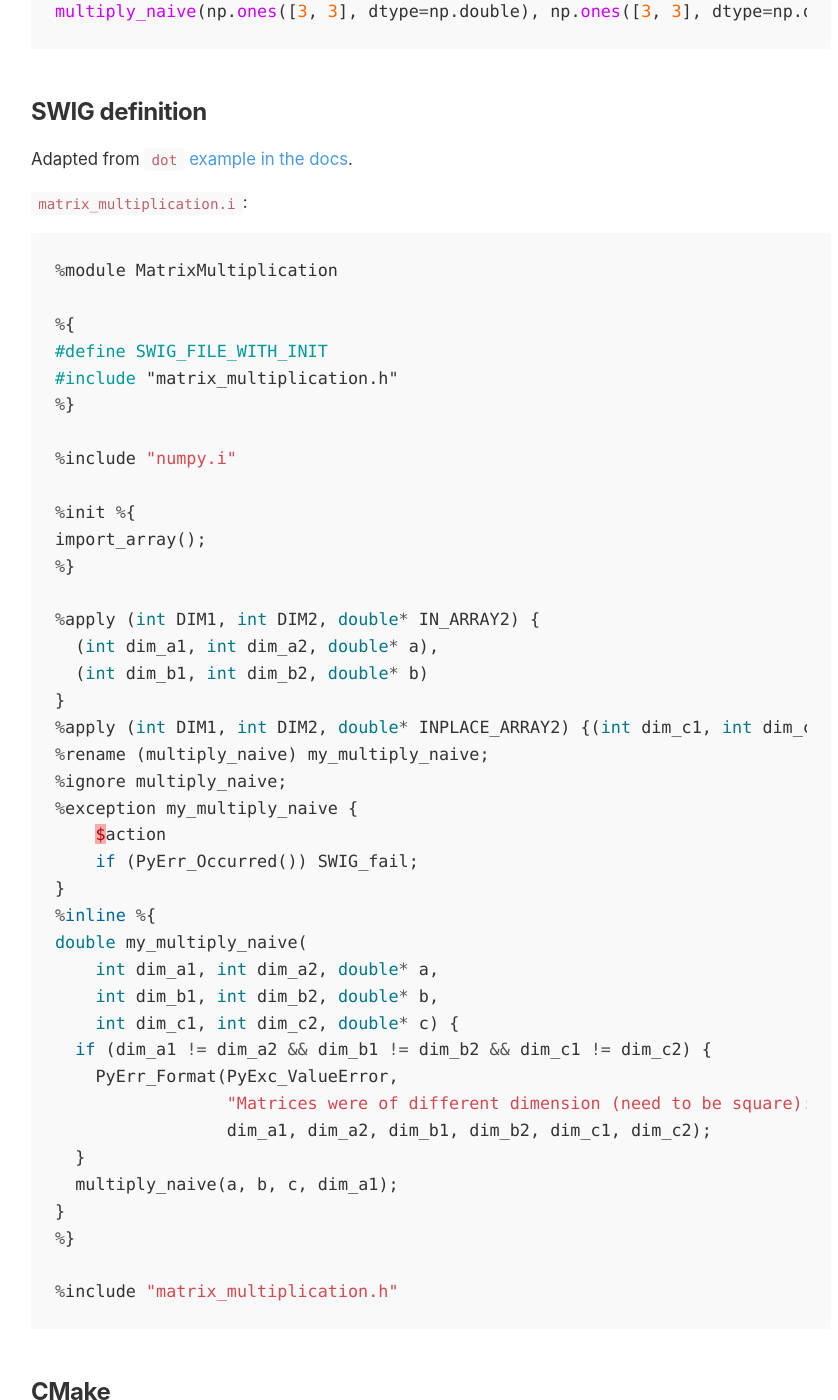
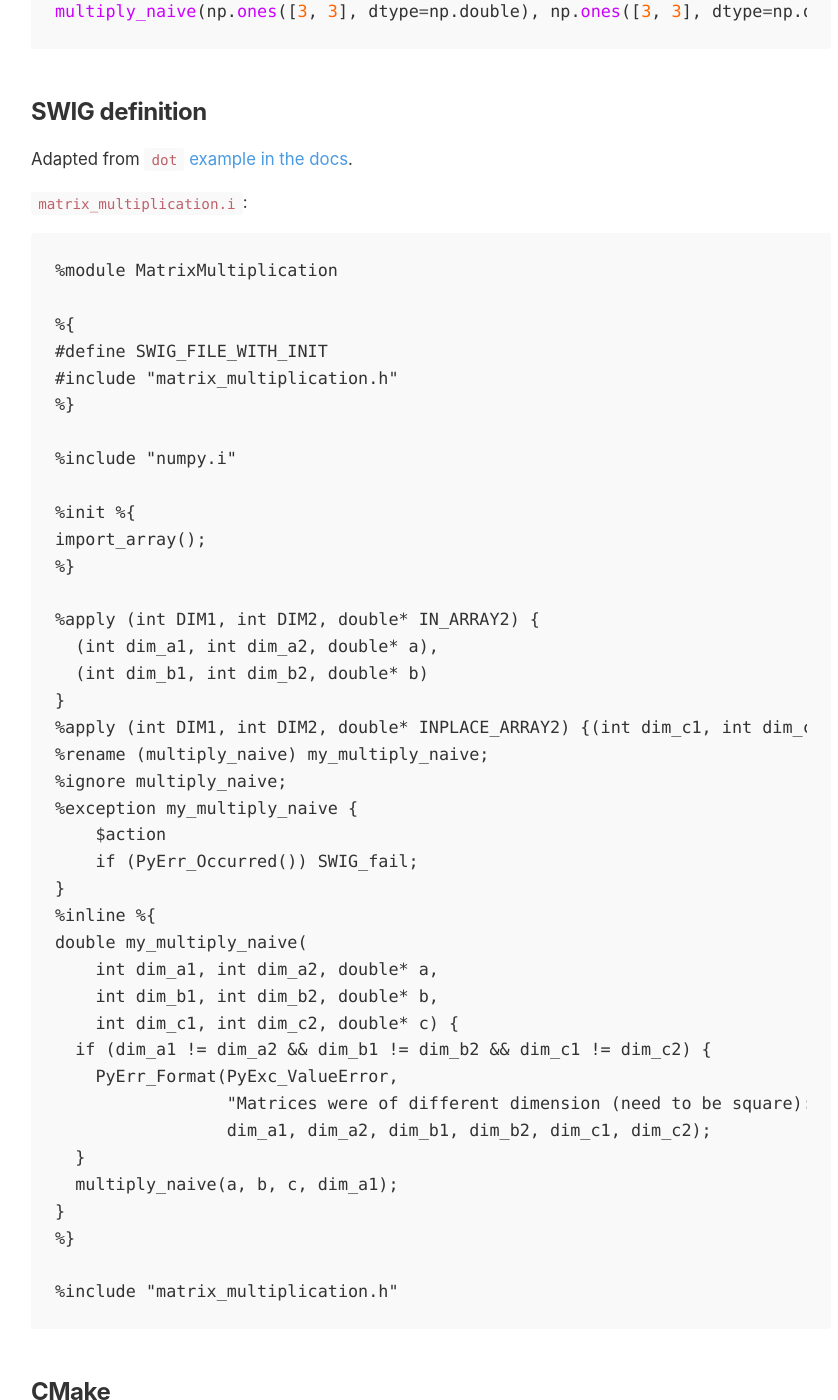
Before and after one commit to jppgks/blog, a Jekyll site: the page built from _posts/2019-11-03-c-python-bindings-swig-numpy-cmake.md, in a window 1280 px wide and 1400 px high, scrolled down 740 px. Shown: the whole window, without its empty margins (209-1047 px from the left). Built offline with Jekyll 4.4.1, drawn with Linux system fonts in a browser that asks for light colours.

Commit message:
Update 2019-11-03-c-python-bindings-swig-numpy-cmake.md

```diff
--- a/_posts/2019-11-03-c-python-bindings-swig-numpy-cmake.md
+++ b/_posts/2019-11-03-c-python-bindings-swig-numpy-cmake.md
@@ -34,7 +34,7 @@ Adapted from [`dot` example in the docs](https://docs.scipy.org/doc/numpy/refere
 
 `matrix_multiplication.i`:
 
-{% highlight c %}
+{% highlight swig %}
 %module MatrixMultiplication
 
 %{
```
